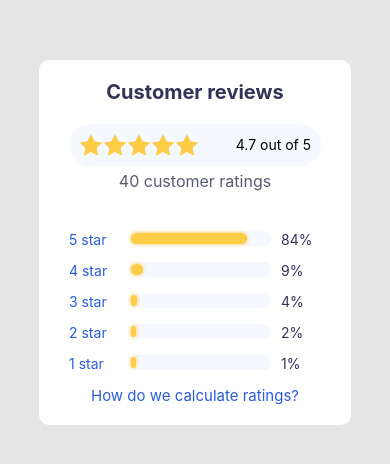
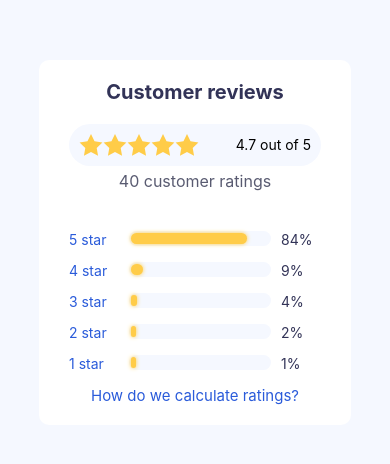
Before and after one commit to codedailyio/CustomerReview, a React Native app: screen / in a window 390 px wide. Shown: the part 180-644 px from the top of the page. Built offline with nearby package versions, Linux system fonts and the light colour scheme.

Commit message:
Fix color

```diff
--- a/App.js
+++ b/App.js
@@ -116,7 +116,7 @@ export default function App() {
 const styles = StyleSheet.create({
   container: {
     flex: 1,
-    backgroundColor: "#E5E5E5",
+    backgroundColor: "#F5F8FF",
     alignItems: "center",
     justifyContent: "center",
   },
```
